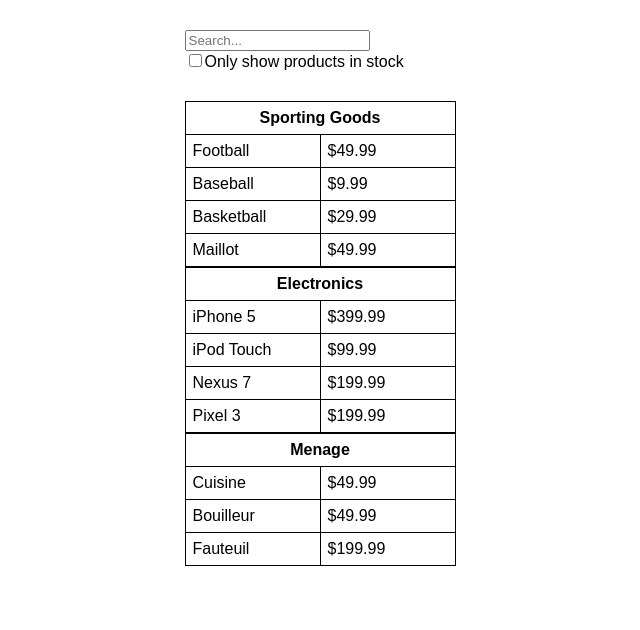
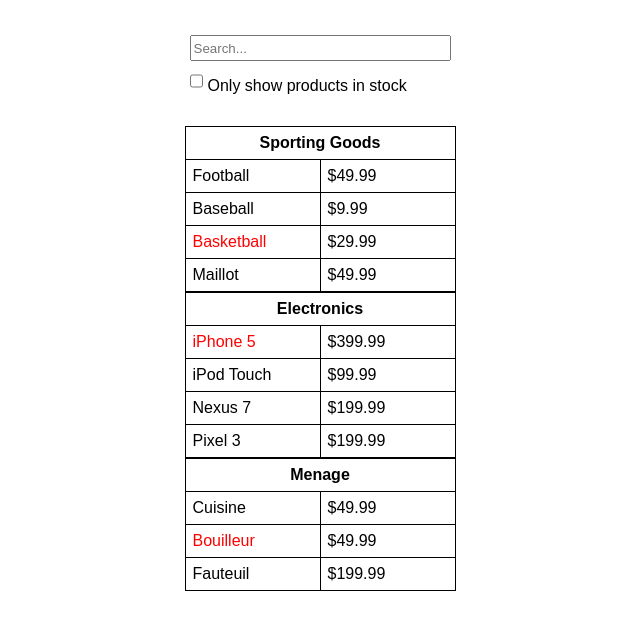
Before and after one commit to GloireMutaliko21/stock-produits-react-categoryGrouped, a React (Create React App) app: page / in a window 1280 px wide. Shown: the top 630 px of the page, without its empty margins (320-960 px from the left). Built offline with nearby package versions, Linux system fonts and the light colour scheme.

Commit message:
feat: colorier les produits non disponibles en stock

```diff
--- a/src/components/Categories.jsx
+++ b/src/components/Categories.jsx
@@ -18,6 +18,7 @@
                         key={produit.name}
                         produit={produit.name}
                         price={produit.price}
+                        stocked={produit.stocked}
                     />
                 )
             }
--- a/src/components/ListeProduits.jsx
+++ b/src/components/ListeProduits.jsx
@@ -3,7 +3,7 @@
 function ListeProduits(props) {
     return (
         <tr>
-            <td>{props.produit}</td>
+            {props.stocked ? <td>{props.produit}</td> : <td style={{color: "red"}}>{props.produit}</td>}
             <td>{props.price}</td>
         </tr>
     )
--- a/src/components/Search.jsx
+++ b/src/components/Search.jsx
@@ -1,4 +1,5 @@
 import React from "react";
+import "../styles/search.css";
 
 function Search(props) {
     return (
@@ -9,7 +10,7 @@
                     placeholder="Search..."
                     value={props.value}
                     onChange={props.onChange}
-                /><br />
+                />
                 <label>
                     <input type="checkbox" onChange={props.filterOnChange} />
                     <span>Only show products in stock</span>
--- a/src/data/produits.js
+++ b/src/data/produits.js
@@ -3,8 +3,8 @@
     { category: 'Sporting Goods', price: '$49.99', stocked: true, name: 'Football' },
     { category: 'Electronics', price: '$399.99', stocked: false, name: 'iPhone 5' },
     { category: 'Sporting Goods', price: '$9.99', stocked: true, name: 'Baseball' },
-    { category: 'Menage', price: '$49.99', stocked: false, name: 'Cuisine' },
-    { category: 'Menage', price: '$49.99', stocked: true, name: 'Bouilleur' },
+    { category: 'Menage', price: '$49.99', stocked: true, name: 'Cuisine' },
+    { category: 'Menage', price: '$49.99', stocked: false, name: 'Bouilleur' },
     { category: 'Sporting Goods', price: '$29.99', stocked: false, name: 'Basketball' },
     { category: 'Electronics', price: '$99.99', stocked: true, name: 'iPod Touch' },
     { category: 'Electronics', price: '$199.99', stocked: true, name: 'Nexus 7' },
--- /dev/null
+++ b/src/styles/search.css
@@ -0,0 +1,9 @@
+form {
+    display: flex;
+    flex-direction: column;
+}
+
+input {
+    height: 20px;
+    margin: 5px;
+}
--- a/src/styles/tableau.css
+++ b/src/styles/tableau.css
@@ -4,7 +4,7 @@
 }
 
 th,td {
-    border: 1px solid;
+    border: 1px solid black;
     padding: 7px;
 }
 
```
